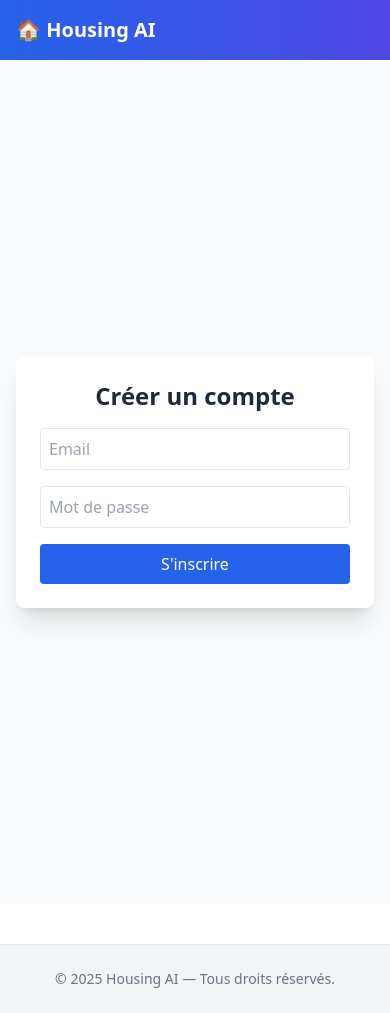
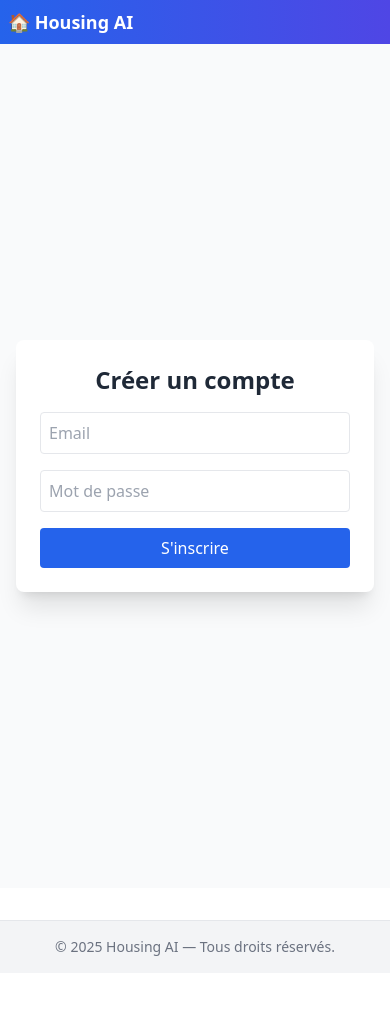
Before and after one commit to TokDar2410621/HousingSite, a React (Vite) app in the folder housing-ai/: page /register in a window 390 px wide. After the commit the page ends 973 px from the top, so only its background shows below. Built offline with nearby package versions, Linux system fonts and the light colour scheme.

Commit message:
Make Navbar and Footer responsive

```diff
--- a/housing-ai/src/components/Footer.jsx
+++ b/housing-ai/src/components/Footer.jsx
@@ -1,7 +1,7 @@
 function Footer() {
   return (
-    <footer className="bg-gray-100 text-center py-6 border-t mt-10">
-      <p className="text-gray-500 text-sm">
+    <footer className="bg-gray-100 text-center py-4 md:py-6 border-t mt-8 sm:mt-10">
+      <p className="text-gray-500 text-sm sm:text-base">
         © {new Date().getFullYear()} Housing AI — Tous droits réservés.
       </p>
     </footer>
--- a/housing-ai/src/components/NavBar.jsx
+++ b/housing-ai/src/components/NavBar.jsx
@@ -6,12 +6,12 @@ function Navbar() {
 
   return (
     <header className="bg-gradient-to-r from-blue-600 to-indigo-600 shadow-sm">
-      <div className="max-w-7xl mx-auto px-4 py-4 flex items-center justify-between">
-        <h1 className="text-xl font-bold text-white">
+      <div className="max-w-7xl mx-auto px-2 sm:px-4 md:px-6 py-2 sm:py-4 flex items-center justify-between">
+        <h1 className="text-lg sm:text-xl font-bold text-white">
           <NavLink to="/">🏠 Housing AI</NavLink>
         </h1>
         <nav className="hidden sm:block">
-          <ul className="flex space-x-6 text-sm font-medium">
+          <ul className="flex space-x-4 md:space-x-6 text-xs sm:text-sm font-medium">
             <li>
               <NavLink to="/" className={linkClass}>Accueil</NavLink>
             </li>
```
